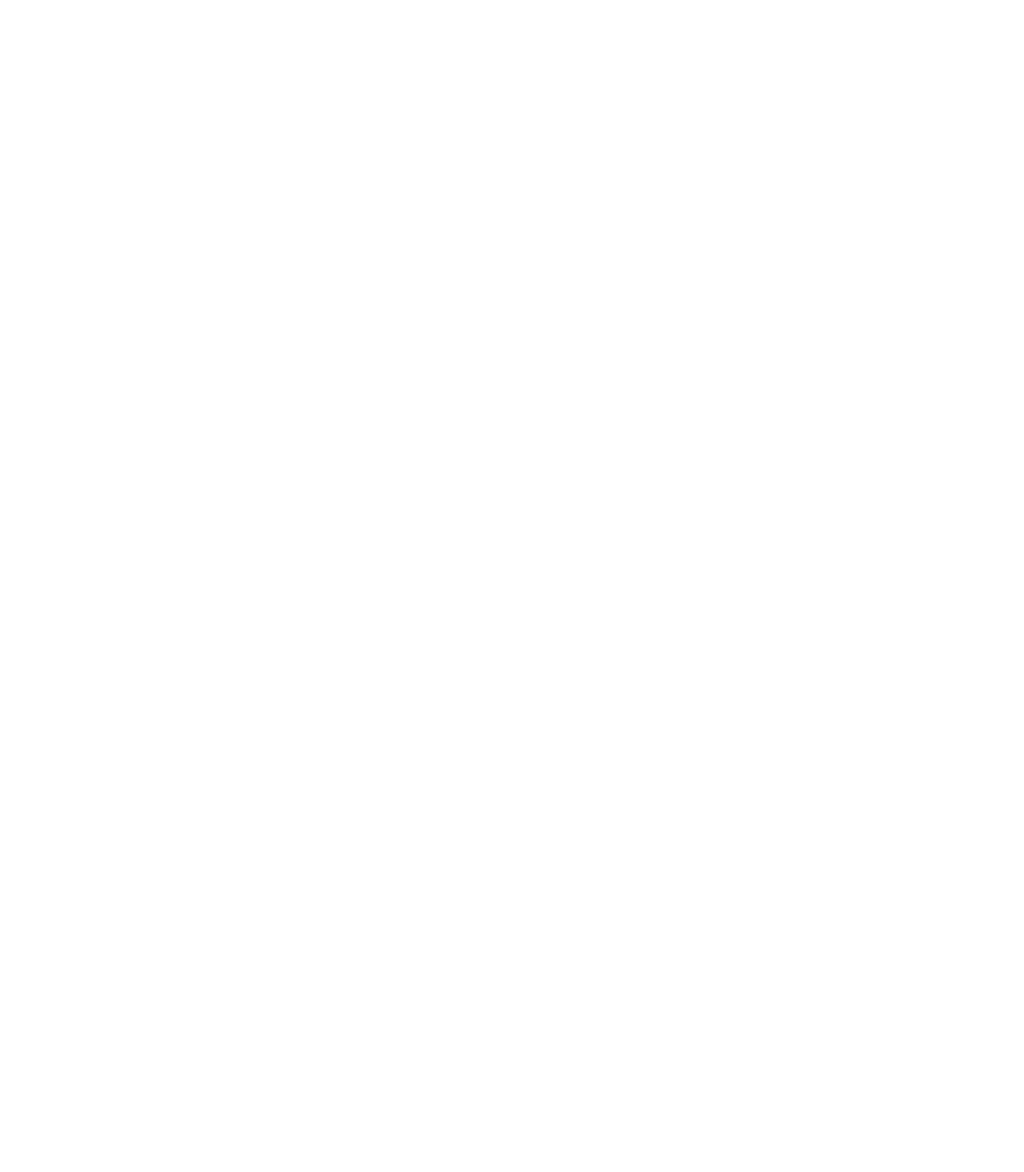
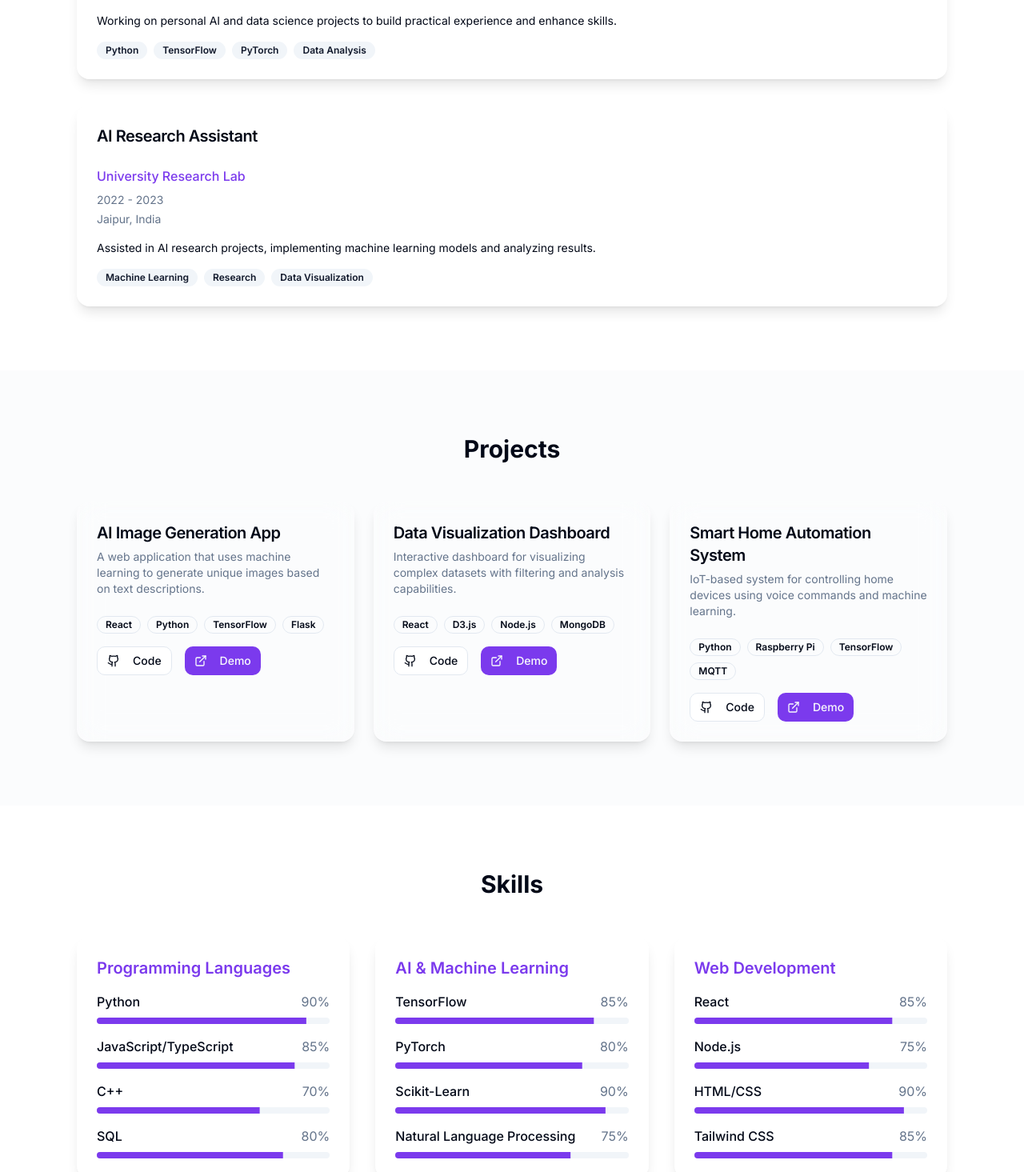
Before and after one commit to saurabhatoliya/resume-ui-canvas, a React (Vite) app: page / in a window 1280 px wide. Shown: the part 1643-3108 px from the top of the page at 80% size. Before the commit the page ends 1326 px from the top, so only its background shows below. Built offline with nearby package versions, Linux system fonts and the light colour scheme.

Commit message:
Fix: Navigation links
Fix navigation links to Education, Experience, Projects, and Skills.

```diff
--- /dev/null
+++ b/src/components/Experience.tsx
@@ -0,0 +1,57 @@
+
+import React from 'react';
+import { Card, CardContent, CardHeader, CardTitle } from "@/components/ui/card";
+import { Badge } from "@/components/ui/badge";
+
+const Experience = () => {
+  const experiences = [
+    {
+      title: "AI & Data Science Engineer",
+      company: "Personal Projects",
+      duration: "2023 - Present",
+      location: "Jaipur, India",
+      description: "Working on personal AI and data science projects to build practical experience and enhance skills.",
+      skills: ["Python", "TensorFlow", "PyTorch", "Data Analysis"]
+    },
+    {
+      title: "AI Research Assistant",
+      company: "University Research Lab",
+      duration: "2022 - 2023",
+      location: "Jaipur, India",
+      description: "Assisted in AI research projects, implementing machine learning models and analyzing results.",
+      skills: ["Machine Learning", "Research", "Data Visualization"]
+    }
+  ];
+
+  return (
+    <section id="experience" className="py-20">
+      <div className="max-w-6xl mx-auto px-4 sm:px-6 lg:px-8">
+        <h2 className="text-3xl font-bold mb-12 text-center">Experience</h2>
+        <div className="space-y-8">
+          {experiences.map((exp, index) => (
+            <Card key={index} className="glass-card fade-in" style={{animationDelay: `${index * 0.1}s`}}>
+              <CardHeader>
+                <CardTitle className="text-xl font-semibold">
+                  {exp.title}
+                </CardTitle>
+              </CardHeader>
+              <CardContent>
+                <p className="text-primary font-medium mb-2">{exp.company}</p>
+                <p className="text-sm text-muted-foreground mb-1">{exp.duration}</p>
+                <p className="text-sm text-muted-foreground mb-4">{exp.location}</p>
+                <p className="text-sm mb-4">{exp.description}</p>
+                <div className="flex flex-wrap gap-2">
+                  {exp.skills.map((skill, i) => (
+                    <Badge key={i} variant="secondary">{skill}</Badge>
+                  ))}
+                </div>
+              </CardContent>
+            </Card>
+          ))}
+        </div>
+      </div>
+    </section>
+  );
+};
+
+export default Experience;
--- /dev/null
+++ b/src/components/Projects.tsx
@@ -0,0 +1,75 @@
+
+import React from 'react';
+import { Card, CardContent, CardHeader, CardTitle, CardDescription } from "@/components/ui/card";
+import { Badge } from "@/components/ui/badge";
+import { Button } from "@/components/ui/button";
+import { Github, ExternalLink } from "lucide-react";
+
+const Projects = () => {
+  const projects = [
+    {
+      title: "AI Image Generation App",
+      description: "A web application that uses machine learning to generate unique images based on text descriptions.",
+      technologies: ["React", "Python", "TensorFlow", "Flask"],
+      githubLink: "#",
+      liveLink: "#"
+    },
+    {
+      title: "Data Visualization Dashboard",
+      description: "Interactive dashboard for visualizing complex datasets with filtering and analysis capabilities.",
+      technologies: ["React", "D3.js", "Node.js", "MongoDB"],
+      githubLink: "#",
+      liveLink: "#"
+    },
+    {
+      title: "Smart Home Automation System",
+      description: "IoT-based system for controlling home devices using voice commands and machine learning.",
+      technologies: ["Python", "Raspberry Pi", "TensorFlow", "MQTT"],
+      githubLink: "#",
+      liveLink: "#"
+    }
+  ];
+
+  return (
+    <section id="projects" className="py-20 bg-secondary/30">
+      <div className="max-w-6xl mx-auto px-4 sm:px-6 lg:px-8">
+        <h2 className="text-3xl font-bold mb-12 text-center">Projects</h2>
+        <div className="grid gap-6 md:grid-cols-2 lg:grid-cols-3">
+          {projects.map((project, index) => (
+            <Card key={index} className="glass-card fade-in" style={{animationDelay: `${index * 0.1}s`}}>
+              <CardHeader>
+                <CardTitle className="text-xl font-semibold">
+                  {project.title}
+                </CardTitle>
+                <CardDescription>{project.description}</CardDescription>
+              </CardHeader>
+              <CardContent>
+                <div className="flex flex-wrap gap-2 mb-4">
+                  {project.technologies.map((tech, i) => (
+                    <Badge key={i} variant="outline">{tech}</Badge>
+                  ))}
+                </div>
+                <div className="flex gap-4 mt-4">
+                  <Button variant="outline" size="sm" asChild>
+                    <a href={project.githubLink} target="_blank" rel="noopener noreferrer">
+                      <Github className="mr-2 h-4 w-4" />
+                      Code
+                    </a>
+                  </Button>
+                  <Button size="sm" asChild>
+                    <a href={project.liveLink} target="_blank" rel="noopener noreferrer">
+                      <ExternalLink className="mr-2 h-4 w-4" />
+                      Demo
+                    </a>
+                  </Button>
+                </div>
+              </CardContent>
+            </Card>
+          ))}
+        </div>
+      </div>
+    </section>
+  );
+};
+
+export default Projects;
--- /dev/null
+++ b/src/components/Skills.tsx
@@ -0,0 +1,67 @@
+
+import React from 'react';
+import { Progress } from "@/components/ui/progress";
+
+const Skills = () => {
+  const skillCategories = [
+    {
+      category: "Programming Languages",
+      skills: [
+        { name: "Python", proficiency: 90 },
+        { name: "JavaScript/TypeScript", proficiency: 85 },
+        { name: "C++", proficiency: 70 },
+        { name: "SQL", proficiency: 80 },
+      ]
+    },
+    {
+      category: "AI & Machine Learning",
+      skills: [
+        { name: "TensorFlow", proficiency: 85 },
+        { name: "PyTorch", proficiency: 80 },
+        { name: "Scikit-Learn", proficiency: 90 },
+        { name: "Natural Language Processing", proficiency: 75 },
+      ]
+    },
+    {
+      category: "Web Development",
+      skills: [
+        { name: "React", proficiency: 85 },
+        { name: "Node.js", proficiency: 75 },
+        { name: "HTML/CSS", proficiency: 90 },
+        { name: "Tailwind CSS", proficiency: 85 },
+      ]
+    }
+  ];
+
+  return (
+    <section id="skills" className="py-20">
+      <div className="max-w-6xl mx-auto px-4 sm:px-6 lg:px-8">
+        <h2 className="text-3xl font-bold mb-12 text-center">Skills</h2>
+        <div className="grid gap-8 md:grid-cols-2 lg:grid-cols-3">
+          {skillCategories.map((category, catIndex) => (
+            <div
+              key={catIndex}
+              className="glass-card p-6 rounded-xl fade-in"
+              style={{animationDelay: `${catIndex * 0.1}s`}}
+            >
+              <h3 className="text-xl font-semibold mb-4 text-primary">{category.category}</h3>
+              <div className="space-y-4">
+                {category.skills.map((skill, skillIndex) => (
+                  <div key={skillIndex} className="space-y-2">
+                    <div className="flex justify-between">
+                      <span className="font-medium">{skill.name}</span>
+                      <span className="text-muted-foreground">{skill.proficiency}%</span>
+                    </div>
+                    <Progress value={skill.proficiency} className="h-2" />
+                  </div>
+                ))}
+              </div>
+            </div>
+          ))}
+        </div>
+      </div>
+    </section>
+  );
+};
+
+export default Skills;
--- a/src/components/ui/badge.tsx
+++ b/src/components/ui/badge.tsx
@@ -1,3 +1,4 @@
+
 import * as React from "react"
 import { cva, type VariantProps } from "class-variance-authority"
 
--- a/src/components/ui/progress.tsx
+++ b/src/components/ui/progress.tsx
@@ -1,3 +1,4 @@
+
 import * as React from "react"
 import * as ProgressPrimitive from "@radix-ui/react-progress"
 
--- a/src/pages/Index.tsx
+++ b/src/pages/Index.tsx
@@ -2,6 +2,9 @@
 import Navigation from "@/components/Navigation";
 import Hero from "@/components/Hero";
 import Education from "@/components/Education";
+import Experience from "@/components/Experience";
+import Projects from "@/components/Projects";
+import Skills from "@/components/Skills";
 
 const Index = () => {
   return (
@@ -9,6 +12,9 @@ const Index = () => {
       <Navigation />
       <Hero />
       <Education />
+      <Experience />
+      <Projects />
+      <Skills />
     </div>
   );
 };
```
